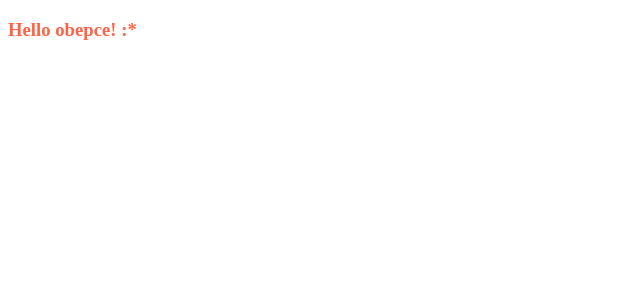
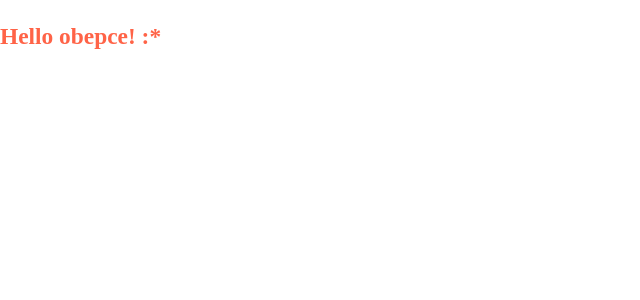
Before and after one commit to plutosapiens/my-first-angular-app, an Angular app: page / in a window 1280 px wide. Shown: the top 300 px of the page, without its empty margins (0-640 px from the left). Built offline with nearby package versions, Linux system fonts and the light colour scheme.

Commit message:
AN - base css rules

```diff
--- a/src/styles.css
+++ b/src/styles.css
@@ -1,4 +1,11 @@
 /* You can add global styles to this file, and also import other style files */
+body,
+html {
+    margin: 0;
+    padding: 0;
+    font-size: 20px;
+}
+
 h3 {
     color: tomato;
 }
```
